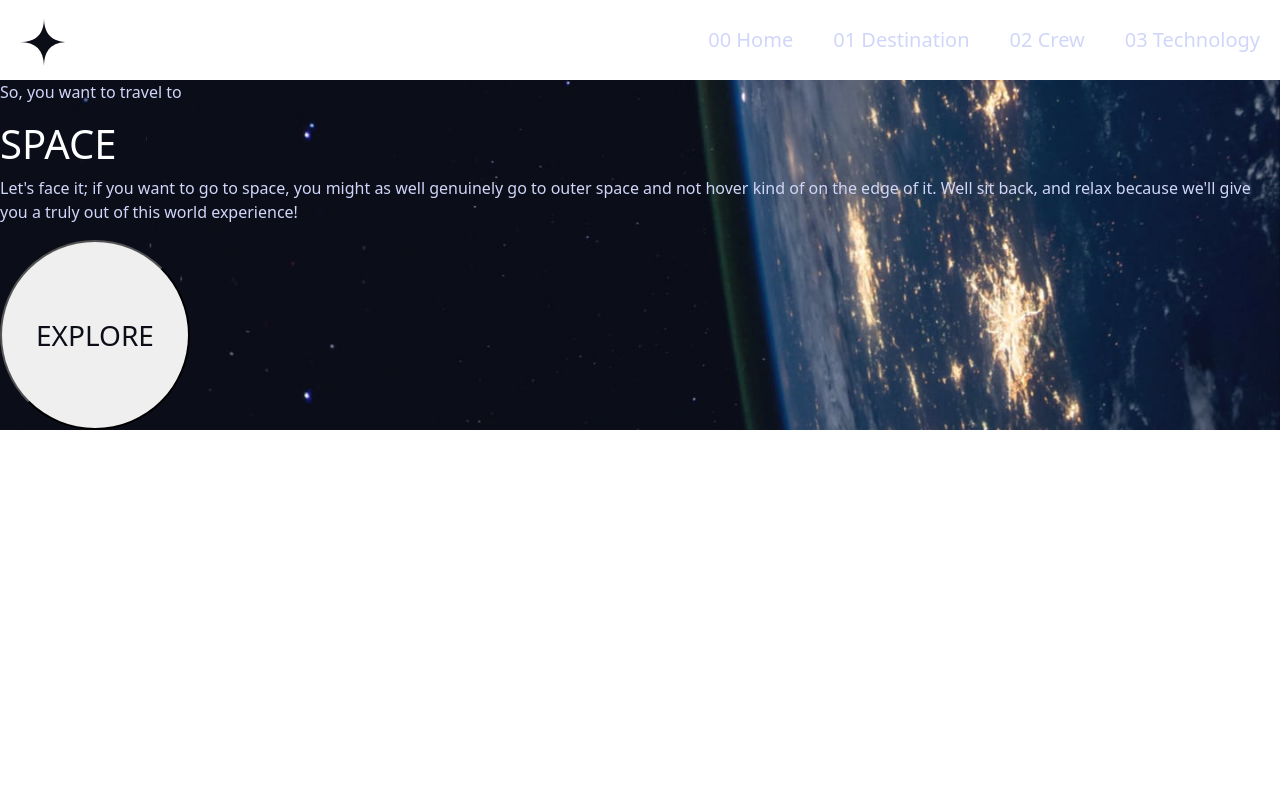
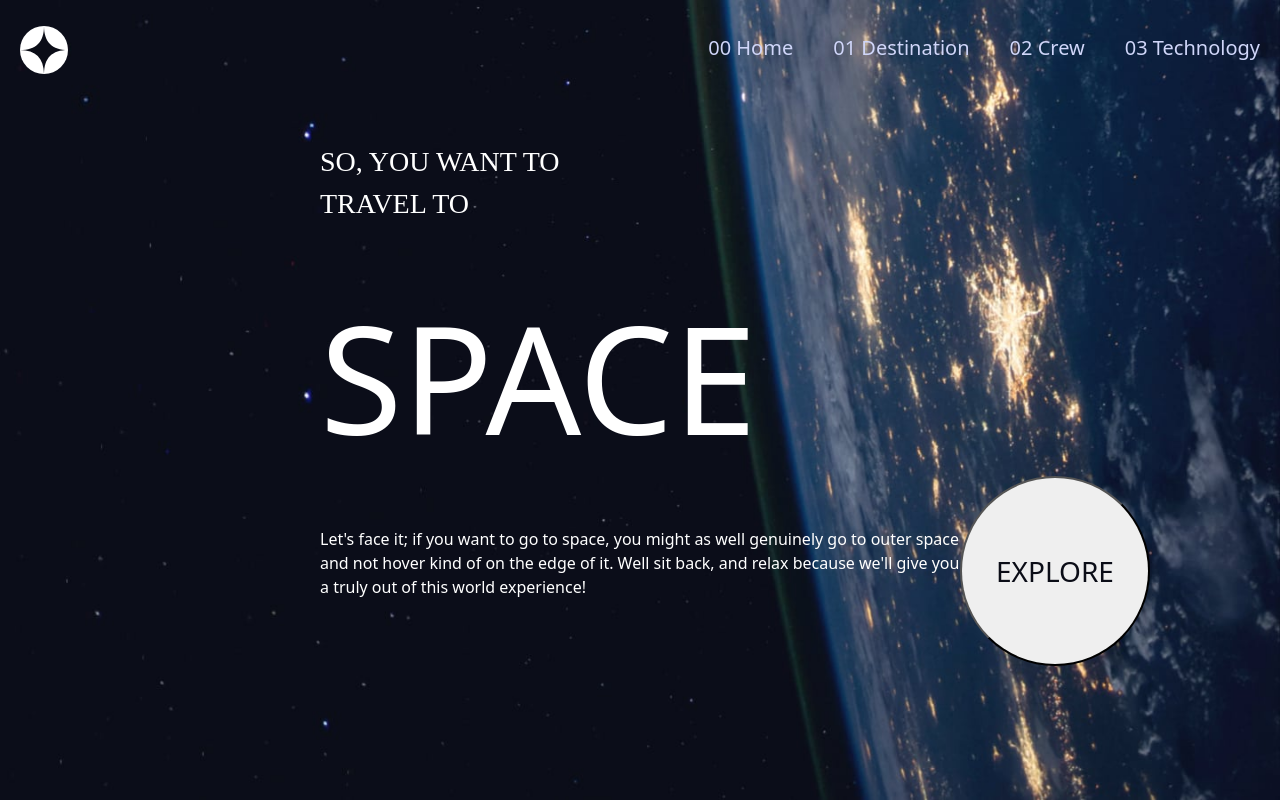
Before and after one commit to seboo1995/space-app, a React (Create React App) app: page / in a window 1280 px wide. Built offline with nearby package versions, Linux system fonts and the light colour scheme; a web font is replaced by a local one.

Commit message:
background fix

```diff
--- a/src/App.js
+++ b/src/App.js
@@ -4,7 +4,7 @@ import { Routes, Route, BrowserRouter } from "react-router-dom";
 import Technology from './components/technology/Technology';
 import Crew from './components/crew/Crew';
 import Destination from './components/destination/Destination'
-import Home from './components/home/Home'
+import Home from './components/Home/Home'
 import { MyNavBar } from './components/MyNavBar/MyNavBar';
 
 function App() {
--- a/src/components/MyNavBar/MyNavBar.js
+++ b/src/components/MyNavBar/MyNavBar.js
@@ -1,22 +1,19 @@
 import React, { useRef } from 'react'
 import '../MyNavBar/nav.css'
 import logo from '../../assets/shared/logo.svg'
-import {Link} from "react-router-dom"
+import { Link } from "react-router-dom"
 export const MyNavBar = () => {
 
     const label_ref = useRef()
     // close ham menu when pressed a destination
-
     const close_ham = () => {
-        console.log('Inside closed ham')
         label_ref.current.checked = false;
-        console.log(label_ref.current)
     }
 
-    // console.log(label_ref.current.checked)
+    //
 
     return (
-        <div>
+        <div className='navbar'>
             <header className="header-bar">
                 <div className="logo">
                     <a href='#'> <img src={logo} /> </a>
@@ -28,7 +25,7 @@ export const MyNavBar = () => {
                 <div className="menu" onClick={close_ham}>
                     <ul>
                         <li>
-                            <Link to="/home">
+                            <Link to="/home" >
                                 00 Home
                             </Link>
                         </li>
@@ -39,9 +36,9 @@ export const MyNavBar = () => {
                             </Link>
                         </li>
                         <li>
-                        <Link to="/crew">
+                            <Link to="/crew">
                                 02 Crew
-                        </Link>
+                            </Link>
                         </li>
                         <li>
                             <Link to="/technology">
--- a/src/components/destination/Destination.jsx
+++ b/src/components/destination/Destination.jsx
@@ -1,58 +1,61 @@
-import {React,useState,useRef} from 'react'
+import {React,useState,useRef,useEffect} from 'react'
 import './Destination.css'
 import myData from '../../assets/data.json';
 
 const Destination = () => {
-  const all_destination = myData.destinations
-  const [imageSrc, setImageSrc] = useState(all_destination[0].images.png)
-  const [desc, setDesc] = useState(all_destination[0].description)
-  const [dist, setDist] = useState(all_destination[0].distance)
-  const [travel, setTravel] = useState(all_destination[0].travel)
-  const list_items = useRef();
 
-  const changeSrc = (e) => {
-    const t = all_destination.filter((obj) => {
-    if (e.currentTarget.textContent.toLowerCase().trim() ===  obj.name.toLowerCase().trim() ) {
-        return true
-    }})
-    setDesc(t[0].description)
-    setDist(t[0].distance)
-    setTravel(t[0].travel)
-    setImageSrc(t[0].images.png)
-    all_destination.forEach((obj) => {
-      if (e.currentTarget.textContent.toLowerCase().trim() === obj.name.toLowerCase().trim()) {
-          document.getElementById(obj.name).style.opacity = 0.5
-      }
-      // this should be changed when refactoring
-      else {
-        document.getElementById(obj.name).style.opacity = 1
-      }
+  const all_destinations = myData.destinations
+  const [destID, setDestID] = useState(0);
+  const destination_ref = useRef()
+
+  useEffect(function(){
+     const intervalRef =  setInterval(function(){
+      let nextIndex =  (( destID+ 1) % 4)
+      changeSrc(nextIndex)
+
+     },2000)
+
+      return () => clearInterval(intervalRef)
+  },[destID])
+
+  useEffect(()  => {
+    document.body.classList.add('destination-container');
+
+    return () => {
+        document.body.classList.remove('destination-container');
+    };
+});
 
 
-    })
 
+
+   function changeSrc(index) {
+    setDestID(index);
+    for (const btn of destination_ref.current.children) {
+
+   btn.style.opacity = 1;
+
+    }
+    destination_ref.current.children[index].style.opacity = 0.5;
   }
 
   return (
-       <div className='destination-container'>
+    <div>
 
-    <h2> PICK YOUR DESTINATION </h2>
-     <img src={imageSrc} alt = 'asl' id='222'/>
-    <h2> PICK YOUR DESTINATION </h2>
+<h2> PICK YOUR DESTINATION </h2>
+     <img src={all_destinations[destID].images.png} alt = 'asl' id='222'/>
 
-      <ul ref = {list_items}>
-        {all_destination.map((destination) => {
+      <ul ref={destination_ref}>
+        {all_destinations.map((crew,index) => {
           return (
-            <button onClick={changeSrc} key={destination.name} id={destination.name}> {destination.name}</button>
-
-
+            <button onClick={()=> changeSrc(index)} key={crew.name} id={crew.name}> </button>
           )
         })}
     </ul>
-    <p> {desc}</p>
-    <h3> AVG.DISTANCE {dist}</h3>
+    <p> {all_destinations[destID].description}</p>
+    <h3> AVG.DISTANCE {all_destinations[destID].distanca}</h3>
     <br></br>
-    <h3> EST.TRAVEL TIME {travel}</h3>
+    <h3> EST.TRAVEL TIME {all_destinations[destID].travel}</h3>
     </div>
   )
 }
--- a/src/components/home/Home.css
+++ b/src/components/home/Home.css
@@ -1,11 +1,12 @@
-.home-container{
+ .home-container{
     background: url(../../assets/home/background-home-desktop.jpg);
     background-position: center center;
     background-repeat: no-repeat;
     background-attachment: fixed;
     background-size: cover;
-    color:#D0D6F9
 }
+
+
 h1{
     color:#ffffff;
     font-weight: bold;
@@ -25,4 +26,59 @@ h1{
 #exp-btn:hover{
     transform:scale(1.5);
     opacity:0.5;
+
 }
+.angry-grid {
+    display: grid;
+    grid-template-rows: 1fr 1fr  1fr;
+    grid-template-columns: 1fr 1fr 1fr 1fr;
+    color:white;
+    height: 100%;
+    align-items: center;
+
+
+ }
+
+ #item-0 {
+
+    grid-row-start: 1;
+    grid-column-start: 2;
+    font-family: 'Barlow Condensed';
+    font-size: 28px;
+    text-transform:uppercase;
+    letter-spacing: 4.75;
+    grid-row-end: 2;
+    grid-column-end: 3;
+
+ }
+
+ #item-1 {
+
+    grid-row-start: 2;
+    grid-column-start: 2;
+
+    grid-row-end: 3;
+    grid-column-end: 4;
+
+ }
+ #item-1 h1{
+    font-size: 150px;
+ }
+ #item-2 {
+
+    grid-row-start: 3;
+    grid-column-start: 2;
+
+    grid-row-end: 5;
+    grid-column-end: 4;
+
+ }
+ #item-3 {
+
+    grid-row-start: 3;
+    grid-column-start: 4;
+
+    grid-row-end: 5;
+    grid-column-end: 6;
+
+ }
--- a/src/components/home/Home.jsx
+++ b/src/components/home/Home.jsx
@@ -1,10 +1,20 @@
-import React from 'react'
+import {React,useEffect} from 'react'
 import { Link } from 'react-router-dom'
 import './Home.css'
 const Home = () => {
+
+  useEffect(()  => {
+    document.body.classList.add('home-container');
+
+    return () => {
+        document.body.classList.remove('home-container');
+    };
+});
+
+
   return (
-    <div className='home-container'>
-        <div>
+    <div>
+        {/* <div>
         <p id='initial-text'>
             So, you want to travel to
         </p>
@@ -22,7 +32,34 @@ const Home = () => {
                 EXPLORE
                 </button>
                 </Link>
-        </div>
+      </div>
+       */}
+
+      <div class="angry-grid">
+        <div id="item-0">
+        <p id='initial-text'>
+            So, you want to travel to
+        </p>
+  </div>
+        <div id="item-1">
+        <h1>SPACE</h1>
+  </div>
+  <div id="item-2"><p id='second-text'>
+            Let's face it; if you want to go to space, you might as well
+            genuinely go to outer space and not hover kind of on the edge of it.
+            Well sit back, and relax because we'll give
+            you a truly out of this world experience!
+        </p></div>
+        <div id="item-3">
+        <div>
+                <Link to="/destination">
+                <button id="exp-btn">
+                EXPLORE
+                </button>
+                </Link>
+      </div>
+  </div>
+</div>
     </div>
   )
 }
--- a/src/components/technology/Technology.css
+++ b/src/components/technology/Technology.css
@@ -6,5 +6,26 @@
 
 
 .technology-container button:first-child {
-    opacity: 0.5;
+    background-color: #fff;
+    color:black;
 }
+.technology-container button{
+    display:inline-block;
+    width:35px;
+    height:35px;
+    border: 2px solid #f5f5f5;
+    color: #fff;
+    border-radius: 50%;
+    text-align:center;
+    text-decoration:none;
+    background: transparent;
+    box-shadow: 0 0 3px gray;
+    margin: 2%;
+
+}
+.tech-button-active{
+background-color: #fff;
+color:black;
+height: 40px;
+
+}
--- a/src/components/technology/Technology.jsx
+++ b/src/components/technology/Technology.jsx
@@ -1,53 +1,58 @@
-import {React,useState} from 'react'
+import {React,useState,useEffect,useRef} from 'react'
 import './Technology.css'
 import myData from '../../assets/data.json';
 
 const Technology = () => {
-  const all_technology = myData.technology
-  const [imageSrc, setImageSrc] = useState(all_technology[0].images.portrait)
-  const [techname, setTechName] = useState(all_technology[0].name)
-  const [desc, setDesc] = useState(all_technology[0].description)
+  const all_technologies = myData.technology
+  const [techID, setTechID] = useState(0);
+  const technology_ref = useRef()
+
+  useEffect(function(){
+     const intervalRef =  setInterval(function(){
+      let nextIndex =  (( techID+ 1) % all_technologies.length)
+      changeSrc(nextIndex)
+
+     },2000)
+
+      return () => clearInterval(intervalRef)
+  }, [techID])
 
 
-  const changeSrc = (e) => {
-    const t = all_technology.filter((obj) => {
-    if (e.currentTarget.textContent.toLowerCase().trim() ===  obj.name.toLowerCase().trim() ) {
-        return true
-    }})
-    setDesc(t[0].description)
-    setTechName(t[0].name)
-    setImageSrc(t[0].images.portrait)
-    all_technology.forEach((obj) => {
-      if (e.currentTarget.textContent.toLowerCase().trim() === obj.name.toLowerCase().trim()) {
-          document.getElementById(obj.name).style.opacity = 0.5
+  useEffect(()  => {
+    document.body.classList.add('technology-container');
+
+    return () => {
+        document.body.classList.remove('technology-container');
+    };
+});
+
+  function changeSrc(index) {
+    setTechID(index);
+    for (const btn of technology_ref.current.children) {
+      btn.style.background = 'transparent'
+      btn.style.color = '#fff'
     }
-      else {
-        document.getElementById(obj.name).style.opacity = 1
+    technology_ref.current.children[index].style.background = '#fff'
+    technology_ref.current.children[index].style.color = 'black'
   }
-
-
-    })
-
-  }
-
   return (
-       <div className='technology-container'>
+    <div>
 
 <h2> SPACE LAUNCH 101 </h2>
-     <img src={imageSrc} alt = 'asl' id='222'/>
+     <img src={all_technologies[techID].images.portrait} alt = 'asl' id='222'/>
 
-      <ul>
-        {all_technology.map((technology) => {
+      <ul ref={technology_ref}>
+        {all_technologies.map((tech,index) => {
           return (
-            <button onClick={ changeSrc} key={technology.name} id={technology.name}> {technology.name}</button>
-
-
+            <button onClick={() => changeSrc(index)} key={tech.name} id={tech.name}> {index+1}</button>
           )
         })}
       </ul>
-    <p> {desc}</p>
+      <h3> {all_technologies[techID].name}</h3>
       <br></br>
-    <h3> {techname}</h3>
+      <p> {all_technologies[techID].description}</p>
+
+
     </div>
   )
 }
```
Lines whose indentation alone changed are shown as unchanged.
